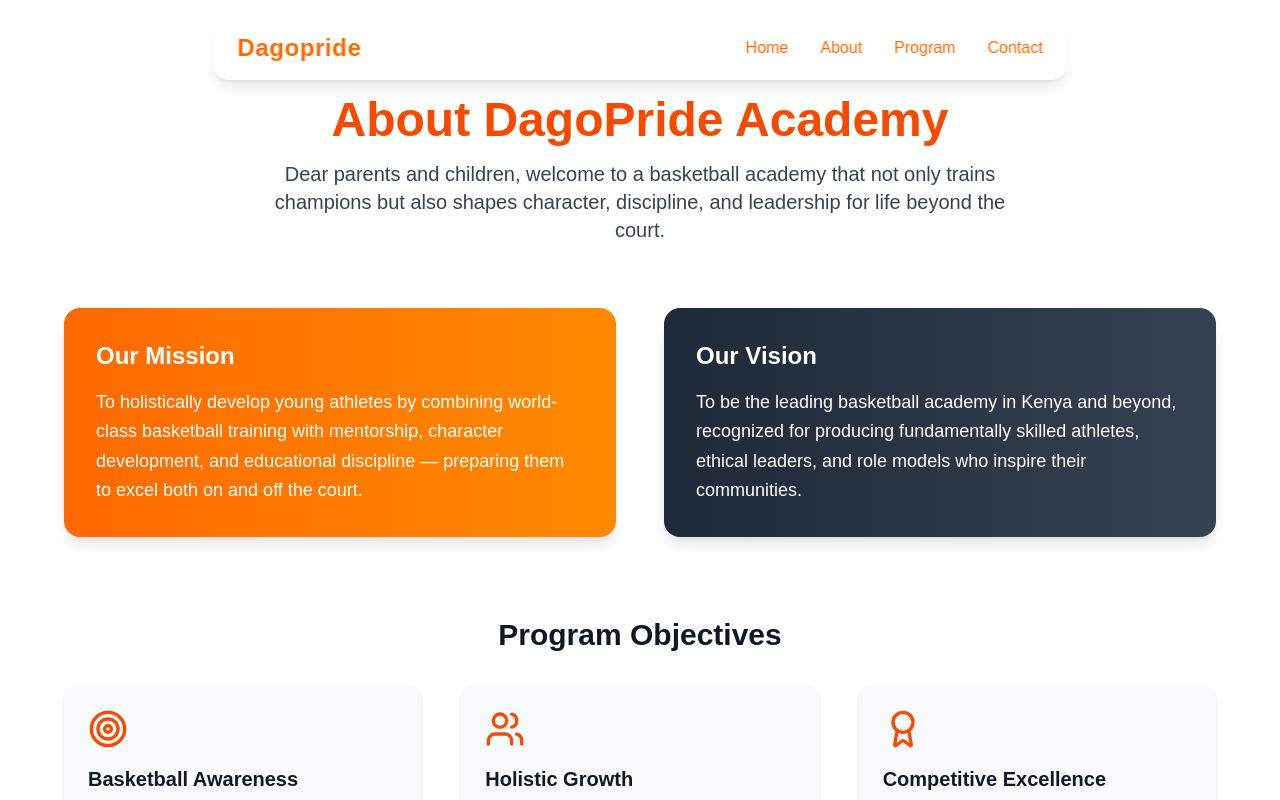
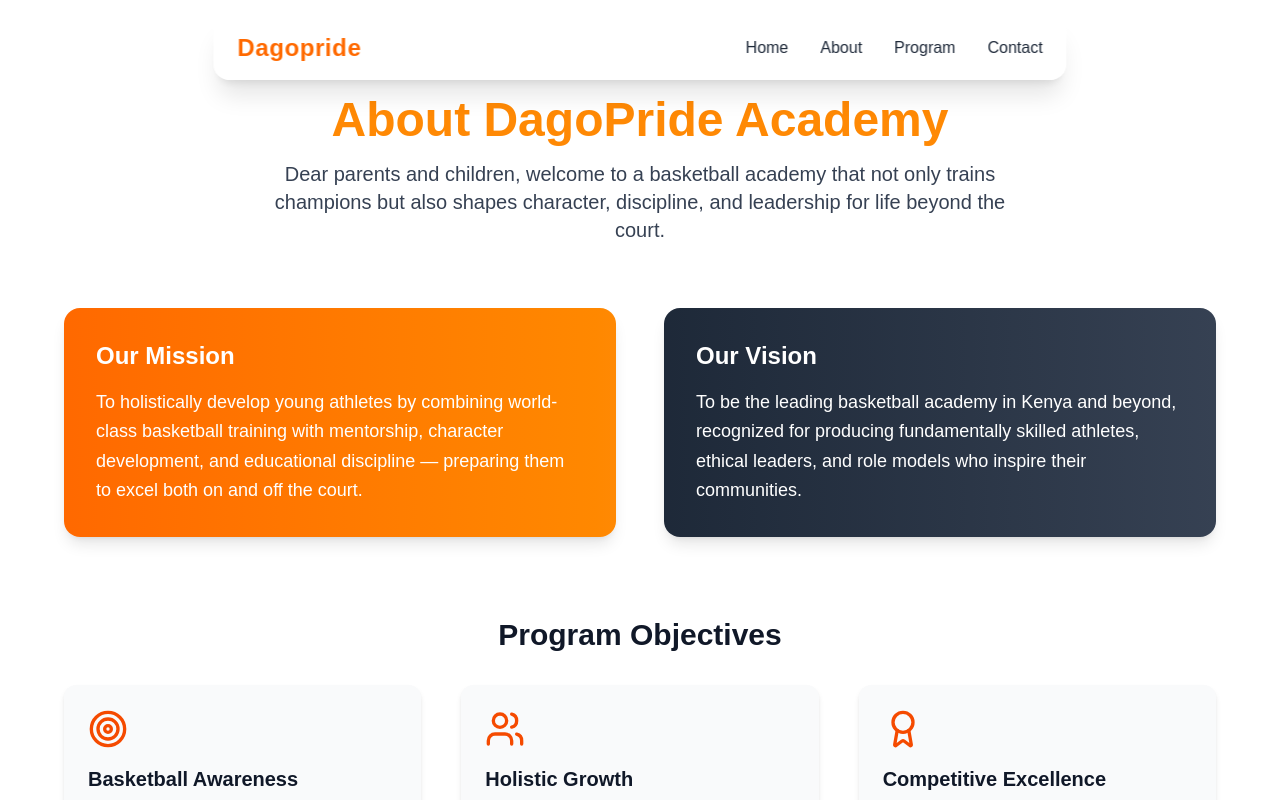
Before and after one commit to GEO-HACK/pride-basket, a Next.js app: page /about in a window 1280 px wide. Shown: the top 800 px of the page. Built offline with nearby package versions, Linux system fonts and the light colour scheme.

Commit message:
feat: update branding colors and enhance Navbar styles for better visibility

```diff
--- a/src/app/about/page.tsx
+++ b/src/app/about/page.tsx
@@ -22,7 +22,7 @@ const AboutSection = () => {
           transition={{ duration: 0.7 }}
           className="text-center mb-16"
         >
-          <h2 className="text-3xl md:text-5xl font-extrabold text-orange-600 mb-4">
+          <h2 className="text-3xl md:text-5xl font-extrabold text-orange-400 mb-4">
             About DagoPride Academy
           </h2>
           <p className="text-lg md:text-xl text-gray-700 max-w-3xl mx-auto">
--- a/src/app/layout.tsx
+++ b/src/app/layout.tsx
@@ -15,8 +15,8 @@ const geistMono = Geist_Mono({
 });
 
 export const metadata: Metadata = {
-  title: "Create Next App",
-  description: "Generated by create next app",
+  title: "dagopride",
+  description: "academy site",
 };
 
 export default function RootLayout({
--- a/src/components/Navbar.tsx
+++ b/src/components/Navbar.tsx
@@ -17,17 +17,20 @@ const Navbar = () => {
 
   return (
     <nav className="fixed top-4 left-1/2 transform -translate-x-1/2 w-[92%] md:w-4/5 lg:w-2/3 z-50">
-      <div className="flex items-center justify-between px-6 py-4 rounded-2xl backdrop-blur-md bg-white/20 shadow-lg ">
+      <div className="flex items-center justify-between px-6 py-4 rounded-2xl backdrop-blur-md
+        bg-white/40 dark:bg-gray-900/40
+        shadow-xl ">
+
         {/* Logo */}
         <Link
           href="/"
-          className="text-2xl font-extrabold tracking-wide text-orange-500  "
+          className="text-2xl font-extrabold tracking-wide text-orange-500"
         >
           Dagopride
         </Link>
 
         {/* Desktop Links */}
-        <div className="hidden md:flex space-x-8 text-orange-500 text-md font-medium">
+        <div className="hidden md:flex space-x-8 text-gray-800 dark:text-gray-100 text-md font-medium">
           {links.map((link) => (
             <Link
               key={link.href}
@@ -41,7 +44,7 @@ const Navbar = () => {
 
         {/* Mobile Toggle */}
         <button
-          className="md:hidden text-white"
+          className="md:hidden text-gray-800 dark:text-gray-100"
           onClick={() => setIsOpen(!isOpen)}
         >
           {isOpen ? <X size={28} /> : <Menu size={28} />}
@@ -56,7 +59,10 @@ const Navbar = () => {
             animate={{ opacity: 1, y: 0 }}
             exit={{ opacity: 0, y: -20 }}
             transition={{ duration: 0.3 }}
-            className="md:hidden mt-3 px-6 py-4 rounded-2xl backdrop-blur-md bg-white/20 shadow-lg border border-white/30 text-center space-y-4 text-white font-medium"
+            className="md:hidden mt-3 px-6 py-4 rounded-2xl backdrop-blur-md
+              bg-white/40 dark:bg-gray-900/40
+              shadow-lg border border-white/30 dark:border-gray-700/50
+              text-center space-y-4 text-gray-800 dark:text-gray-100 font-medium"
           >
             {links.map((link) => (
               <Link
```
